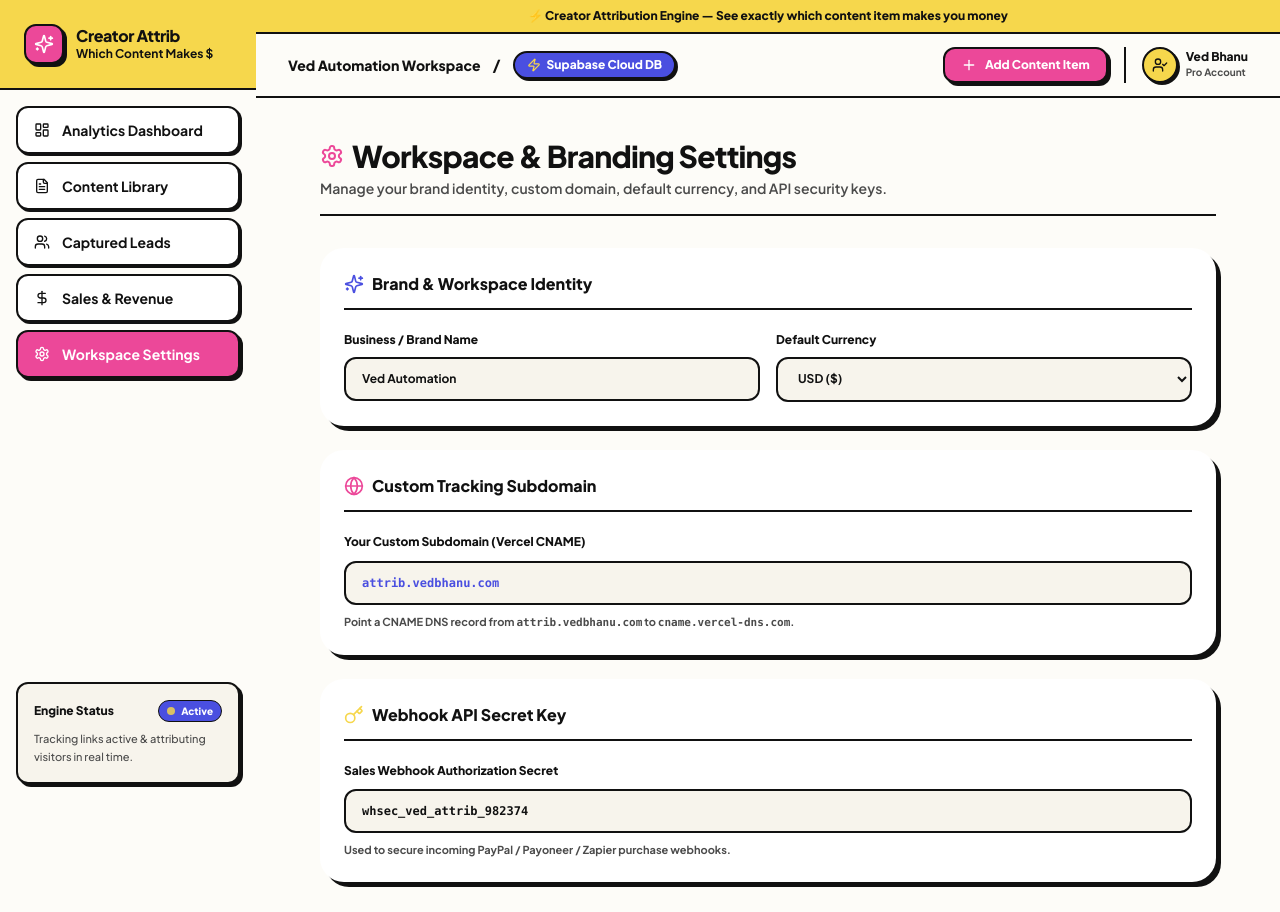
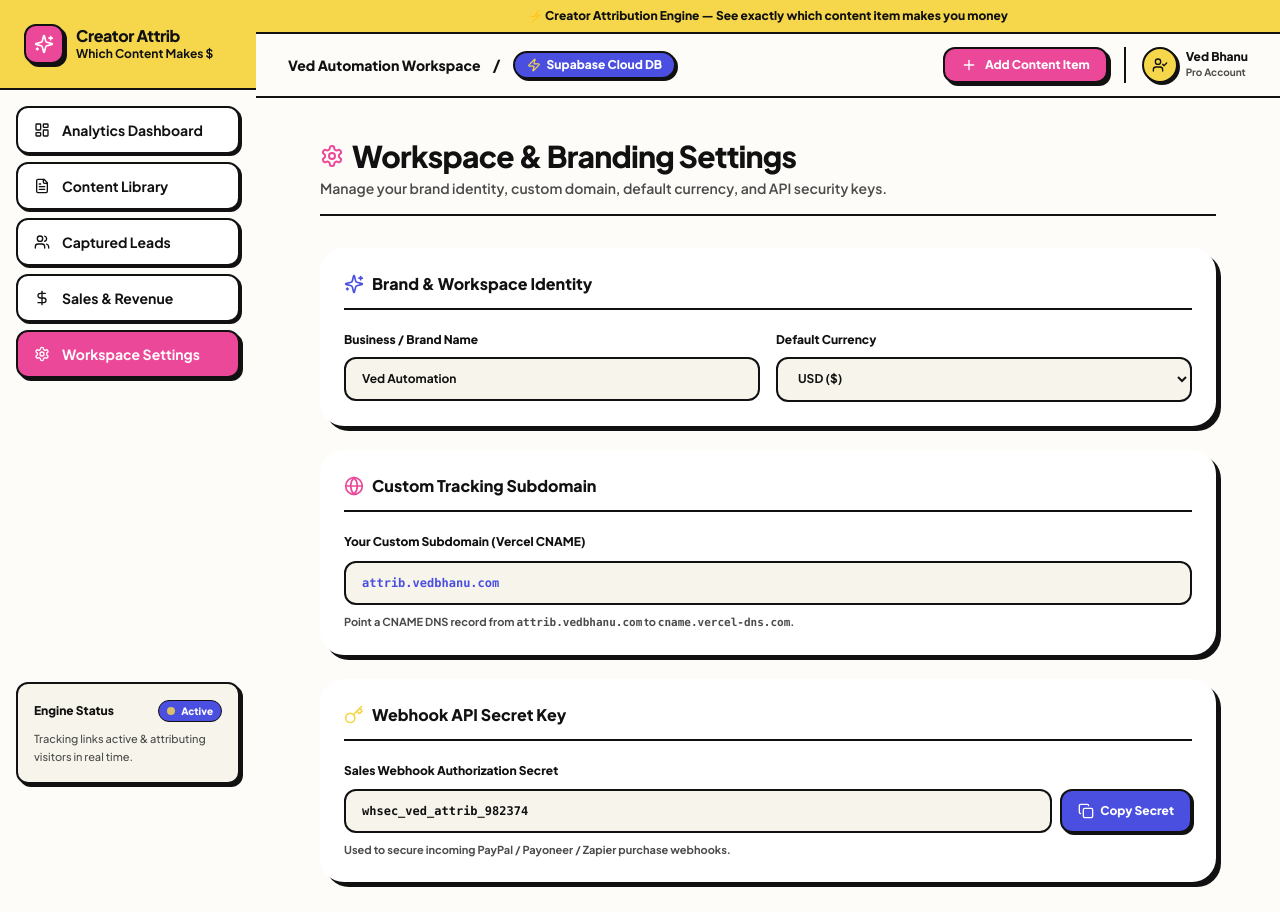
Before and after one commit to Vedbhanu/creator-attribution-dashboard, a Next.js app: page /settings in a window 1280 px wide. Shown: the top 912 px of the page. Built offline with nearby package versions, Linux system fonts and the light colour scheme; no server answers.

Commit message:
Apply P1 audit polish: Copy Secret button in settings and enhanced leads empty state

```diff
--- a/src/app/(dashboard)/settings/page.tsx
+++ b/src/app/(dashboard)/settings/page.tsx
@@ -1,7 +1,7 @@
 'use client';
 
 import { useState } from 'react';
-import { Settings, Globe, DollarSign, Key, ShieldCheck, Sparkles, Save, Check } from 'lucide-react';
+import { Settings, Globe, DollarSign, Key, ShieldCheck, Sparkles, Save, Check, Copy } from 'lucide-react';
 
 export default function SettingsPage() {
   const [brandName, setBrandName] = useState('Ved Automation');
@@ -9,11 +9,18 @@ export default function SettingsPage() {
   const [customDomain, setCustomDomain] = useState('attrib.vedbhanu.com');
   const [webhookSecret, setWebhookSecret] = useState('whsec_ved_attrib_982374');
   const [saved, setSaved] = useState(false);
+  const [copiedSecret, setCopiedSecret] = useState(false);
 
   const handleSave = (e: React.FormEvent) => {
     e.preventDefault();
     setSaved(true);
     setTimeout(() => setSaved(false), 2000);
+  };
+
+  const handleCopySecret = () => {
+    navigator.clipboard.writeText(webhookSecret);
+    setCopiedSecret(true);
+    setTimeout(() => setCopiedSecret(false), 2000);
   };
 
   return (
@@ -104,12 +111,22 @@ export default function SettingsPage() {
 
           <div className="space-y-2">
             <label className="text-xs font-extrabold text-[#111111]">Sales Webhook Authorization Secret</label>
+            <div className="flex items-center gap-2">
               <input
                 type="text"
                 readOnly
                 value={webhookSecret}
                 className="w-full px-4 py-3 rounded-xl bg-[#F7F4EC] border-2 border-[#111111] text-xs font-mono font-bold text-[#111111]"
               />
+              <button
+                type="button"
+                onClick={handleCopySecret}
+                className="px-4 py-3 rounded-xl bg-[#4A4FE0] hover:bg-[#3b40cc] text-white border-2 border-[#111111] shadow-[2px_2px_0px_#111111] text-xs font-black inline-flex items-center gap-1.5 whitespace-nowrap transition-all"
+              >
+                {copiedSecret ? <Check className="w-4 h-4 text-[#F6D74C]" /> : <Copy className="w-4 h-4" />}
+                <span>{copiedSecret ? 'Copied Secret!' : 'Copy Secret'}</span>
+              </button>
+            </div>
             <p className="text-[11px] text-[#4B4B4B] font-bold">
               Used to secure incoming PayPal / Payoneer / Zapier purchase webhooks.
             </p>
--- a/src/components/leads/lead-table.tsx
+++ b/src/components/leads/lead-table.tsx
@@ -139,12 +139,21 @@ export function LeadTable() {
       {loading ? (
         <div className="p-12 text-center text-[#4B4B4B] text-xs font-bold">Loading leads data...</div>
       ) : filteredLeads.length === 0 ? (
-        <div className="p-12 text-center rounded-2xl bg-white border-2.5 border-[#111111] shadow-[4px_4px_0px_#111111] space-y-3">
-          <Mail className="w-8 h-8 text-[#EC4899] mx-auto" />
-          <p className="text-base text-[#111111] font-extrabold">No leads captured yet</p>
-          <p className="text-xs text-[#4B4B4B] font-semibold max-w-sm mx-auto">
-            Visitors who submit lead forms at `/c/[slug]` will automatically appear here with full attribution.
-          </p>
+        <div className="p-12 text-center rounded-2xl bg-white border-2.5 border-[#111111] shadow-[4px_4px_0px_#111111] space-y-4">
+          <Mail className="w-10 h-10 text-[#EC4899] mx-auto" />
+          <div className="space-y-1">
+            <p className="text-base text-[#111111] font-extrabold">No leads captured yet</p>
+            <p className="text-xs text-[#4B4B4B] font-semibold max-w-md mx-auto">
+              Visitors who opt in via your hosted forms (e.g. <code>/c/[slug]</code>) or embedded script will automatically appear here with full 30-day attribution.
+            </p>
+          </div>
+          <button
+            onClick={() => setIsModalOpen(true)}
+            className="inline-flex items-center gap-2 px-5 py-2.5 rounded-xl bg-[#F6D74C] text-[#111111] font-extrabold text-xs border-2 border-[#111111] shadow-[2px_2px_0px_#111111] hover:bg-white transition-all"
+          >
+            <Plus className="w-4 h-4" />
+            <span>Record Manual Lead or Test Lead</span>
+          </button>
         </div>
       ) : (
         <div className="rounded-2xl bg-white border-2.5 border-[#111111] overflow-hidden shadow-[4px_4px_0px_#111111]">
```
Lines whose indentation alone changed are shown as unchanged.
